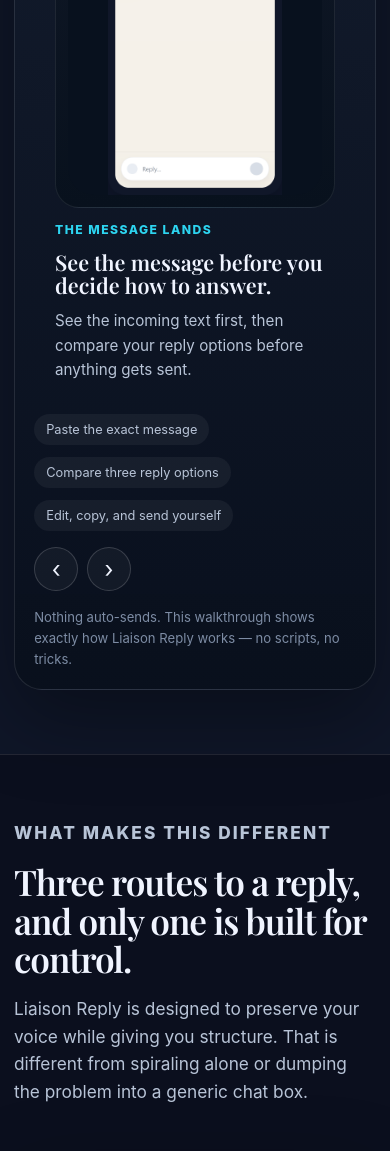
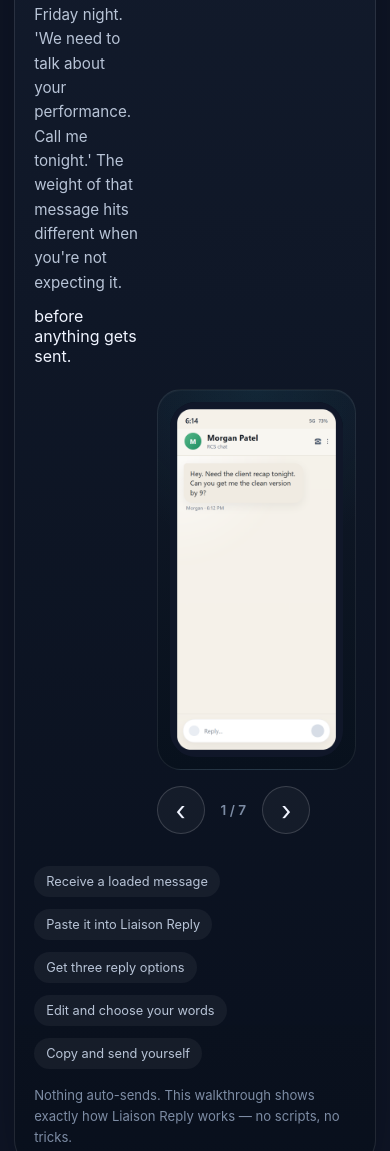
Before and after one commit to Vox-Raqia/Liaison-Keyboard-Landing, a website: page index.html in a window 390 px wide. Shown: the part 4042-5193 px from the top of the page. Drawn offline with nearby package versions, Linux system fonts and the light colour scheme.

Commit message:
feat(ui): implement 7-slide landing hero with navigation controls
- introduce hero-story-visual container and navigation controls
- update slides data to 7 slides with revised text and alt text
- add prev/next buttons with accessible aria-labels and slide counter
- adjust grid layout to place visuals beside copy and improve responsive behavior
- update CSS for new controls, counter visibility, and grid changes
- sync JavaScript story data with new slides and captions

```diff
--- a/index.html
+++ b/index.html
@@ -478,11 +478,12 @@
                 <span class="hero-proof-kicker" data-hero-story-kicker
                 >Message walkthrough</span>
                 <p class="hero-story-status" data-hero-story-status>
-                  Slide 1 of 5
+                  Slide 1 of 7
                 </p>
               </div>
 
               <div class="hero-story-stage">
+                <div class="hero-story-visual">
                   <figure class="hero-story-frame">
                     <img
                       class="hero-story-image"
@@ -494,26 +495,6 @@
                     />
                   </figure>
 
-                <div class="hero-story-copy">
-                  <p class="hero-story-step" data-hero-story-step>
-                    The message lands
-                  </p>
-                  <h3 data-hero-story-title>
-                    See the message before you decide how to answer.
-                  </h3>
-                  <p class="hero-story-caption" data-hero-story-caption>
-                    See the incoming text first, then compare your reply options
-                    before anything gets sent.
-                  </p>
-                </div>
-              </div>
-
-              <div class="hero-story-footer hero-proof-footer">
-                <span>Paste the exact message</span>
-                <span>Compare three reply options</span>
-                <span>Edit, copy, and send yourself</span>
-              </div>
-
                   <div class="hero-story-nav" data-hero-story-nav>
                     <button
                       class="hero-story-arrow"
@@ -523,6 +504,9 @@
                     >
                       &#8249;
                     </button>
+                    <span class="hero-story-counter" data-hero-story-counter>
+                      1 / 7
+                    </span>
                     <button
                       class="hero-story-arrow"
                       type="button"
@@ -531,6 +515,30 @@
                     >
                       &#8250;
                     </button>
+                  </div>
+                </div>
+
+                <div class="hero-story-copy">
+                  <p class="hero-story-step" data-hero-story-step>
+                    Step 1: The message lands
+                  </p>
+                  <h3 data-hero-story-title>
+                    Your boss sends something loaded.
+                  </h3>
+                  <p class="hero-story-caption" data-hero-story-caption>
+                    Friday night. "We need to talk about your performance. Call me tonight." The weight of that message hits different when you're not expecting it.
+                  </p>
+                    before anything gets sent.
+                  </p>
+                </div>
+              </div>
+
+              <div class="hero-story-footer hero-proof-footer">
+                <span>Receive a loaded message</span>
+                <span>Paste it into Liaison Reply</span>
+                <span>Get three reply options</span>
+                <span>Edit and choose your words</span>
+                <span>Copy and send yourself</span>
               </div>
 
               <p class="hero-story-proof-note">
--- a/site.css
+++ b/site.css
@@ -680,6 +680,13 @@
   align-items: start;
 }
 
+.hero-story-visual {
+    grid-area: visual;
+    display: flex;
+    flex-direction: column;
+    gap: 0.75rem;
+  }
+
 .hero-story-frame {
   margin: 0;
   width: min(100%, clamp(230px, 19vw, 320px));
@@ -735,6 +742,22 @@
   display: flex;
   align-items: center;
   gap: 0.55rem;
+  margin-top: 0.25rem;
+}
+
+.hero-story-counter {
+  display: none;
+  color: var(--ink-muted);
+  font-size: 0.85rem;
+  font-weight: 600;
+  min-width: 40px;
+  text-align: center;
+}
+
+@media (max-width: 900px) {
+  .hero-story-counter {
+    display: inline-block;
+  }
 }
 
 .hero-story-arrow {
@@ -824,15 +847,14 @@
     margin-top: 0;
   }
 
-  .hero-story {
+.hero-story {
     grid-template-columns: minmax(0, clamp(250px, 20vw, 320px)) minmax(0, 1fr);
     grid-template-areas:
       "topline topline"
-      "frame title"
-      "frame caption"
-      "frame footer"
+      "visual title"
+      "visual caption"
+      "visual footer"
       "step footer"
-      "nav footer"
       "note note";
     column-gap: clamp(24px, 2.4vw, 40px);
     row-gap: 0.6rem;
@@ -848,11 +870,22 @@
     display: contents;
   }
 
+  .hero-story-visual {
+    grid-area: visual;
+    display: flex;
+    flex-direction: column;
+    gap: 0.75rem;
+  }
+
   .hero-story-frame {
-    grid-area: frame;
     width: min(100%, clamp(250px, 20vw, 320px));
     justify-self: start;
     align-self: start;
+  }
+
+  .hero-story-nav {
+    justify-self: start;
+    margin-top: 0;
   }
 
   [data-hero-story-title] {
@@ -884,17 +917,10 @@
     max-width: 210px;
   }
 
-  .hero-story-step {
+.hero-story-step {
     grid-area: step;
     align-self: end;
     margin-top: 0.2rem;
-  }
-
-  .hero-story-nav {
-    grid-area: nav;
-    justify-self: start;
-    align-self: start;
-    margin-top: 0;
   }
 
   .hero-story-proof-note {
@@ -2198,13 +2224,19 @@
     object-fit: contain;
   }
 
-  .hero-story-frame,
+.hero-story-frame,
   .hero-story-copy {
     width: min(100%, 280px);
   }
 
   .hero-story-image {
     max-height: min(42vh, 520px);
+  }
+
+  .hero-story-arrow {
+    width: 48px;
+    height: 48px;
+    font-size: 1.65rem;
   }
 
   .utility-main,
--- a/site.js
+++ b/site.js
@@ -553,52 +553,66 @@
     const slides = [
       {
         kicker: "Message walkthrough",
-        step: "The message lands",
-        title: "See the message before you decide how to answer.",
+        step: "Step 1: The message lands",
+        title: "Your boss sends something loaded.",
         caption:
-          "See the incoming text first, then compare your reply options before anything gets sent.",
+          "Friday night. 'We need to talk about your performance. Call me tonight.' The weight of that message hits different when you're not expecting it.",
         image: "./assets/previews/hero-story-01-incoming.png",
-        alt:
-          "Preview of a stressful incoming text before comparing reply options inside Liaison Reply.",
+        alt: "Incoming text from a boss saying 'We need to talk about your performance. Call me tonight.'",
       },
       {
         kicker: "Message walkthrough",
-        step: "Escalation lands",
-        title: "The second message raises the stakes.",
+        step: "Step 2: The follow-up",
+        title: "Now it's getting tense.",
         caption:
-          "The urgency gets sharper before you write a single word back.",
+          "Twenty minutes later: 'Well? Are you going to pick up?' The pressure mounts, your mind races, and the urge to react kicks in.",
         image: "./assets/previews/hero-story-02-follow-up.png",
-        alt:
-          "Preview of the same conversation getting more urgent before you write back.",
+        alt: "Follow-up text showing escalating urgency from the same person.",
       },
       {
         kicker: "Message walkthrough",
-        step: "Private triage",
-        title: "Liaison Reply gives you three clear directions.",
+        step: "Step 3: Paste it in",
+        title: "Drop the exact message into Liaison Reply.",
         caption:
-          "The thread stays intact, and Liaison Reply gives you three clear ways to answer before you send anything.",
-        image: "./assets/previews/hero-reply-studio.svg",
-        alt:
-          "Liaison Reply showing one incoming message and three reply options inside the app.",
+          "Paste both texts, add context like 'I have a review next week' or 'This is about a project deadline.' The engine reads the subtext.",
+        image: "./assets/previews/hero-mobile-compose-real.png",
+        alt: "Liaison Reply input screen showing pasted messages and context field.",
       },
       {
         kicker: "Message walkthrough",
-        step: "Draft stays manual",
-        title: "The reply still stays in your hands.",
+        step: "Step 4: Get three reply options",
+        title: "Three clear directions, not generic AI.",
         caption:
-          "The draft sits in the composer so you can still review it, edit it, or back out.",
-        image: "./assets/previews/hero-story-04-draft.png",
-        alt:
-          "Preview of a drafted reply waiting for review before anything is sent.",
+          "Natural: 'I saw your message. I'm free this weekend to chat.' Keep it going: 'Let's schedule time to discuss.' Short: 'I'll call tomorrow morning.'",
+        image: "./assets/previews/hero-reply-studio.svg",
+        alt: "Liaison Reply showing three reply options: Natural, Keep it going, and Short.",
       },
       {
         kicker: "Message walkthrough",
-        step: "Thread settles",
-        title: "The exchange calms down instead of spiraling.",
+        step: "Step 5: Choose and edit",
+        title: "Pick the one that fits your style.",
         caption:
-          "A final acknowledgement shows the exchange settling after you choose what to send.",
+          "The Short option lands a boundary. But you add 'before 10am' to make it concrete. The draft stays yours.",
+        image: "./assets/previews/hero-story-04-draft.png",
+        alt: "Edited draft reply ready in the composer.",
+      },
+      {
+        kicker: "Message walkthrough",
+        step: "Step 6: Copy and send",
+        title: "You send it. On your terms.",
+        caption:
+          "Copy the edited reply into your actual text thread. Send it from your phone, your words, your timing.",
+        image: "./assets/previews/demo-mobile-stage.png",
+        alt: "Reply sent in the actual text conversation.",
+      },
+      {
+        kicker: "Message walkthrough",
+        step: "Step 7: Thread settles",
+        title: "The conversation calms down.",
+        caption:
+          "'Sounds good, talk then.' The spiral stops before it starts. You kept your boundary without burning the bridge.",
         image: "./assets/previews/hero-story-05-resolution.png",
-        alt: "Preview of the conversation calming down after a measured reply.",
+        alt: "The conversation settling after a measured response.",
       },
     ];
 
@@ -615,6 +629,11 @@
       caption.textContent = slide.caption;
       image.setAttribute("src", slide.image);
       image.setAttribute("alt", slide.alt);
+
+      const counter = story.querySelector("[data-hero-story-counter]");
+      if (counter) {
+        counter.textContent = `${currentIndex + 1} / ${slides.length}`;
+      }
 
       if (currentIndex === 0) {
         image.setAttribute("loading", "eager");
@@ -647,6 +666,27 @@
         applySlide(currentIndex + 1);
       }
     });
+
+    let touchStartX = 0;
+    let touchEndX = 0;
+    const minSwipeDistance = 50;
+
+    story.addEventListener("touchstart", (e) => {
+      touchStartX = e.changedTouches[0].screenX;
+    }, { passive: true });
+
+    story.addEventListener("touchend", (e) => {
+      touchEndX = e.changedTouches[0].screenX;
+      const swipeDistance = touchEndX - touchStartX;
+
+      if (Math.abs(swipeDistance) > minSwipeDistance) {
+        if (swipeDistance > 0) {
+          applySlide(currentIndex - 1);
+        } else {
+          applySlide(currentIndex + 1);
+        }
+      }
+    }, { passive: true });
 
     applySlide(0);
   }
```
Lines whose indentation alone changed are shown as unchanged.
